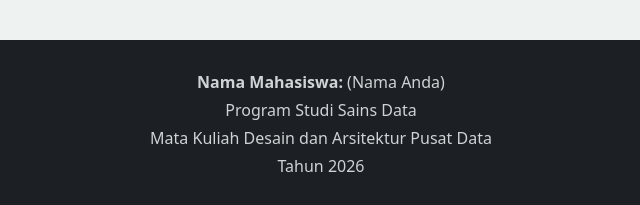
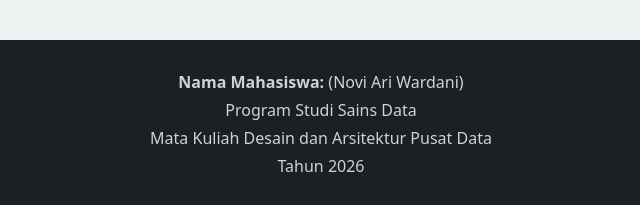
Before and after one commit to noviwardani/cloud-web-app, a plain HTML site: page index.html in a window 1280 px wide. Shown: the part 2555-2760 px from the top of the page, 319-959 px from the left. Drawn offline with nearby package versions, Linux system fonts and the light colour scheme.

Commit message:
Update student name in footer

```diff
--- a/index.html
+++ b/index.html
@@ -200,7 +200,7 @@
 
 <!-- ================= FOOTER ================= -->
 <footer class="text-center">
-    <p class="mb-1"><strong>Nama Mahasiswa:</strong> (Nama Anda)</p>
+    <p class="mb-1"><strong>Nama Mahasiswa:</strong> (Novi Ari Wardani)</p>
     <p class="mb-1">Program Studi Sains Data</p>
     <p class="mb-1">Mata Kuliah Desain dan Arsitektur Pusat Data</p>
     <p class="mb-0">Tahun 2026</p>
```
